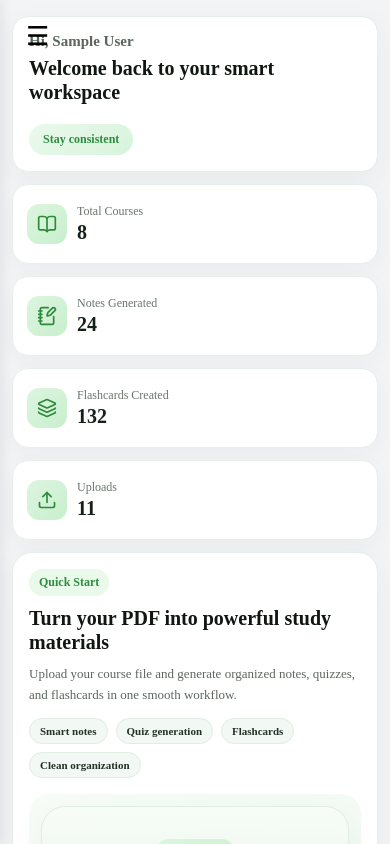
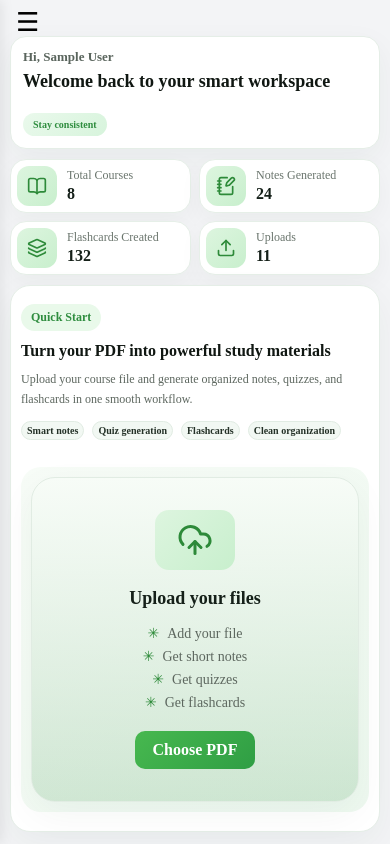
Before and after one commit to Natnael1921/AI-Smart-Study, a React (Vite) app in the folder Frontend/: page /home in a window 390 px wide. Built offline with nearby package versions, Linux system fonts and the light colour scheme; sample sign-in values are in the browser's storage.

Commit message:
mobile friendly homepage and upload card

```diff
--- a/Frontend/styles/Home.css
+++ b/Frontend/styles/Home.css
@@ -15,7 +15,6 @@ body {
   display: flex;
   flex-direction: column;
   gap: 16px;
-  overflow: hidden;
 }
 
 /* TOP BAR */
@@ -289,28 +288,32 @@ body {
 @media (max-width: 768px) {
   .home-content {
     margin-left: 0;
-    padding: 16px 12px;
+    padding: 40px 12px 16px;
     gap: 12px;
   }
 
   .topbar-section {
     flex-direction: column;
     align-items: flex-start;
-    padding: 16px;
+    padding: 13px;
     border-radius: 16px;
   }
 
   .home-title {
     font-size: 20px;
   }
-
+  .hamburger {
+    position: fixed !important;
+    top: 1px !important;
+    left: 12px !important;
+  }
   .stats-grid {
-    grid-template-columns: 1fr;
+    grid-template-columns: repeat(2, 1fr);
+    gap: 10px;
   }
-
   .upload-section-card {
     max-width: 100%;
-    padding: 12px;
+    padding: 7px;
   }
 
   .upload-section-text h2 {
@@ -323,6 +326,71 @@ body {
 
   .upload-points span {
     font-size: 11px;
+    padding: 6px 6px;
+  }
+}
+
+@media (max-width: 480px) {
+  .home-content {
+    padding: 36px 10px 12px;
+    gap: 10px;
+  }
+
+  .hamburger {
+    top: 6px !important;
+    left: 10px !important;
+  }
+
+  .topbar-section {
+    padding: 12px;
+  }
+
+  .home-title {
+    font-size: 18px;
+  }
+
+  .greeting {
+    font-size: 13px;
+  }
+
+  .topbar-badge {
+    font-size: 10px;
     padding: 6px 10px;
   }
+
+  .stats-grid {
+    gap: 8px;
+  }
+
+  .stat-card {
+    padding: 6px;
+    min-height: 30px;
+  }
+
+  .stat-info h3 {
+    font-size: 16px;
+  }
+
+  .upload-section {
+    padding: 10px;
+    gap: 10px;
+  }
+
+  .upload-section-text h2 {
+    font-size: 16px;
+  }
+
+  .upload-section-text p {
+    font-size: 12px;
+  }
+
+  .upload-points span {
+    font-size: 10px;
+    padding: 3px 5px;
+  }
+
+  .upload-section-card {
+    min-height: 200px;
+    padding: 10px;
+  }
 }
--- a/Frontend/styles/sidebar.css
+++ b/Frontend/styles/sidebar.css
@@ -14,6 +14,7 @@
     background 0.3s ease;
   box-shadow: 2px 0 12px rgba(0, 0, 0, 0.08);
   font-family: "Inter", sans-serif;
+  z-index: 1000;
 }
 
 /* LOGO */
```
